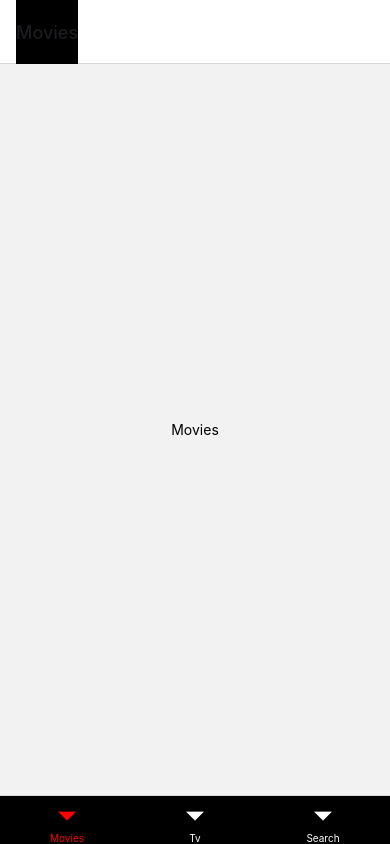
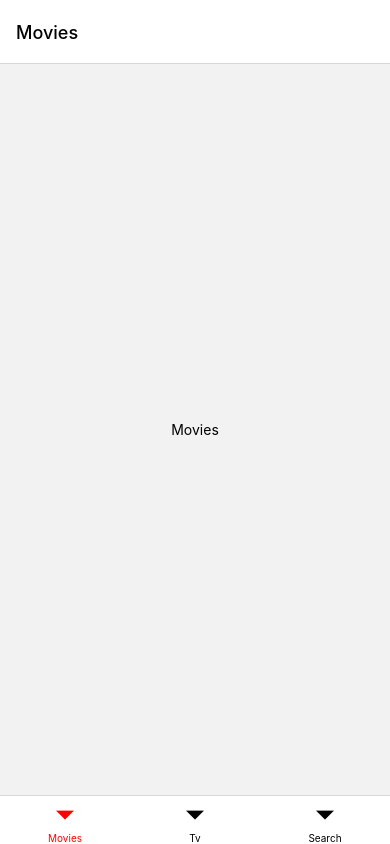
Before and after one commit to EumMericano-Study/noovies-react-native, a React Native app: screen /Movies in a window 390 px wide. Built offline with nearby package versions, Linux system fonts and the light colour scheme.

Commit message:
style: Add color theme

```diff
--- a/navigation/Tabs.js
+++ b/navigation/Tabs.js
@@ -1,5 +1,6 @@
 import { createBottomTabNavigator } from "@react-navigation/bottom-tabs";
 import { View, Text } from "react-native-web";
+import { useColorScheme } from "react-native";
 
 import Movies from "../screens/Movies";
 import Tv from "../screens/Tv";
@@ -7,38 +8,36 @@ import Search from "../screens/Search";
 
 const Tab = createBottomTabNavigator();
 
-const Tabs = () => (
+const Tabs = () => {
+  const isDark = useColorScheme() === "dark";
+
+  console.log(isDark);
+
+  return (
     <Tab.Navigator
       //screenOption : 네비게이션의 모든 헤더에 스타일 적용
       screenOptions={{
+        headerStyle: {
+          backgroundColor: isDark ? "black" : "white",
+        },
+        headerTitleStyle: {
+          color: isDark ? "white" : "black",
+        },
         tabBarStyle: {
-        backgroundColor: "black",
-        paddingHorizontal: 3,
-        paddingVertical: 3,
+          backgroundColor: isDark ? "black" : "white",
         },
         tabBarActiveTintColor: "red",
-      tabBarInactiveTintColor: "white",
+        tabBarInactiveTintColor: isDark ? "white" : "black",
       }}
     >
       <Tab.Screen
         name="Movies"
         component={Movies}
         //option : 해당 스크린에만 스타일 적용
-      options={{
-        headerTitleContainerStyle: {
-          backgroundColor: "black",
-          color: "tomato",
-        },
-        headerRight: () => {
-          <View>
-            <Text>Hello</Text>
-          </View>;
-        },
-      }}
       />
       <Tab.Screen name="Tv" component={Tv} />
       <Tab.Screen name="Search" component={Search} />
     </Tab.Navigator>
   );
-
+};
 export default Tabs;
```
Lines whose indentation alone changed are shown as unchanged.
